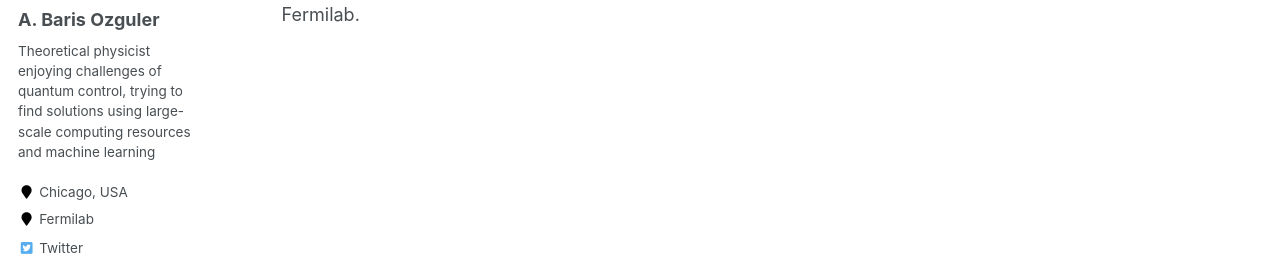
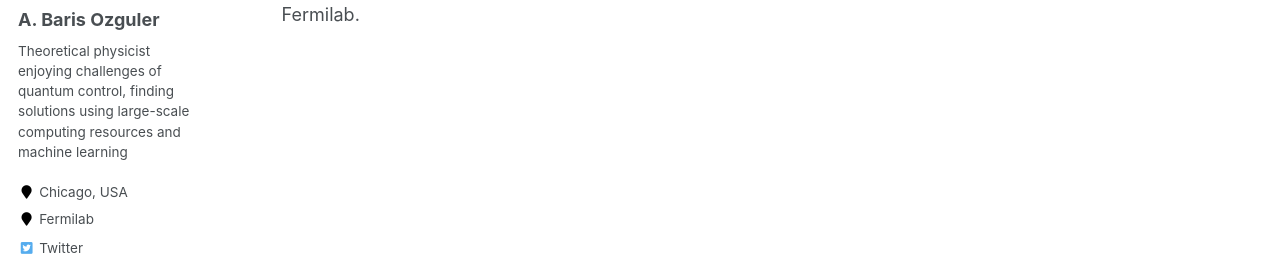
Before and after one commit to relugzosiraba/relugzosiraba.github.io, a Jekyll site: the page built from _pages/about.md, in a window 1280 px wide. Shown: the part 294-565 px from the top of the page. Built offline with Jekyll 4.4.1, drawn with Linux system fonts in a browser that asks for light colours.

Commit message:
Update _config.yml

```diff
--- a/_config.yml
+++ b/_config.yml
@@ -82,7 +82,7 @@ analytics:
 author:
   name             : "A. Baris Ozguler"
   avatar           : "me.jpeg"
-  bio              : "Theoretical physicist enjoying challenges of quantum control, trying to find solutions using large-scale computing resources and machine learning"
+  bio              : "Theoretical physicist enjoying challenges of quantum control, finding solutions using large-scale computing resources and machine learning"
   location         : "Chicago, USA"
   employer         : "Fermilab"
   pubmed           : #"https://www.ncbi.nlm.nih.gov/pubmed/?term=john+snow"
```
